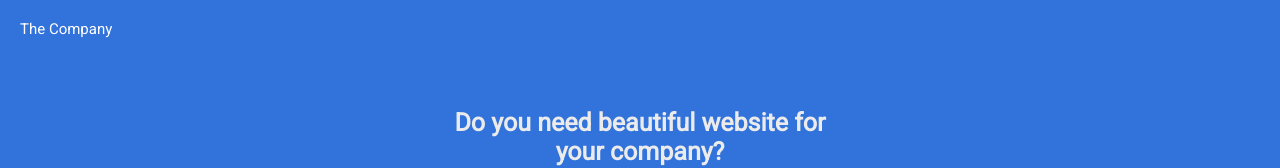
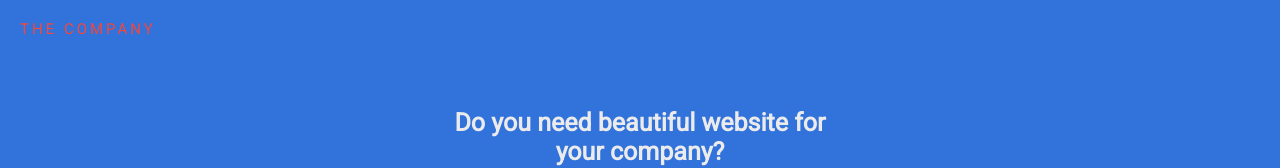
Before and after one commit to toniillokoski/homepage01, a plain HTML site: page index.html in a window 1280 px wide. Shown: the top 168 px of the page. Drawn offline with Linux system fonts and the light colour scheme.

Commit message:
fixed logo

```diff
--- a/css/main.scss
+++ b/css/main.scss
@@ -23,8 +23,10 @@
                 position: relative;
                 color: white;
                 text-align: center;
-                font-weight: lighter;
                 font-size: $smallerfont;
+                text-transform: uppercase;
+                letter-spacing: 0.2em;
+                color: $accentcolor;
             }
 
             ul {
```
Also changed, not shown: css/main.css, 1 other file.
